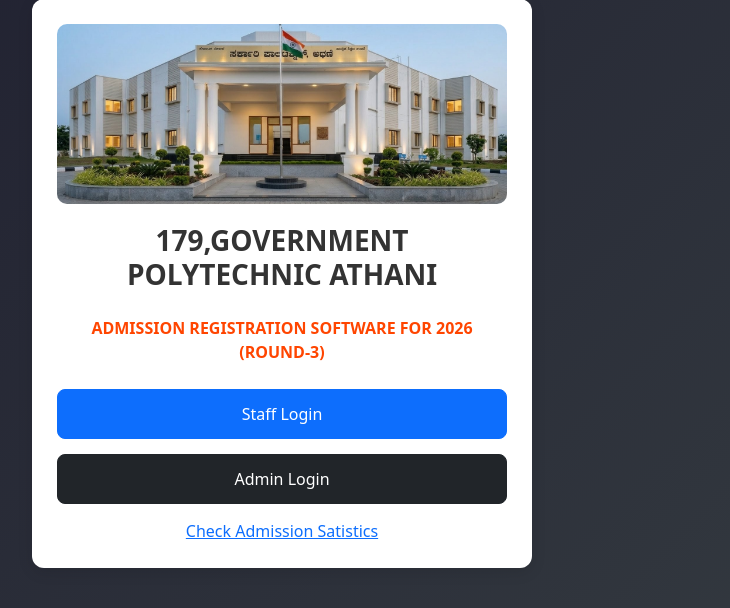
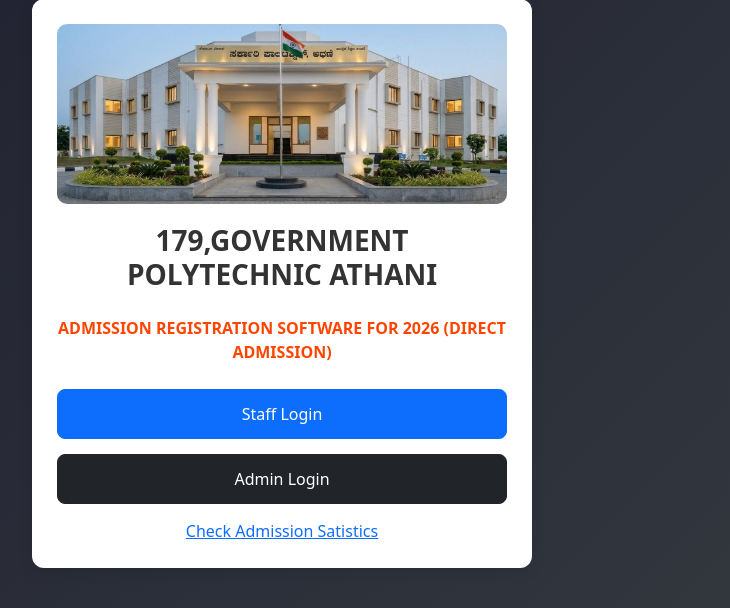
Before and after one commit to Praveen-8584/GPTA_ADMISSION_2026, a Flask app: page / in a window 1280 px wide. Shown: the part 61-669 px from the top of the page, without its empty margins (358-1088 px from the left). Run offline with Flask 3, Linux system fonts and the light colour scheme; some libraries are stand-ins or nearby versions.

Commit message:
Update index.html

```diff
--- a/templates/index.html
+++ b/templates/index.html
@@ -68,7 +68,7 @@
 
         <!-- Heading -->
         <h3 class="heading">179,GOVERNMENT POLYTECHNIC ATHANI</h3>
-        <p class="para">ADMISSION REGISTRATION SOFTWARE FOR 2026 (ROUND-3)</p>
+        <p class="para">ADMISSION REGISTRATION SOFTWARE FOR 2026 (DIRECT ADMISSION)</p>
 
         <!-- Buttons -->
         <div id="buttons">
```
